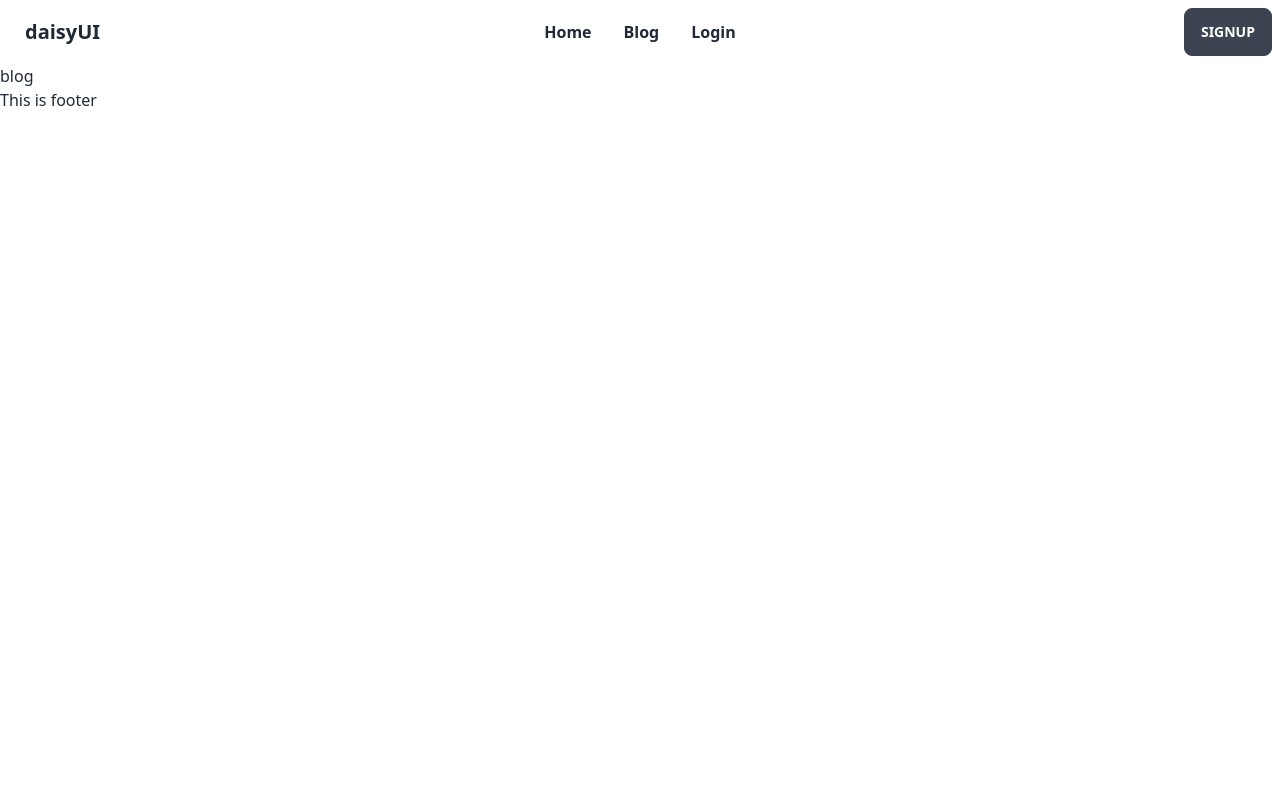
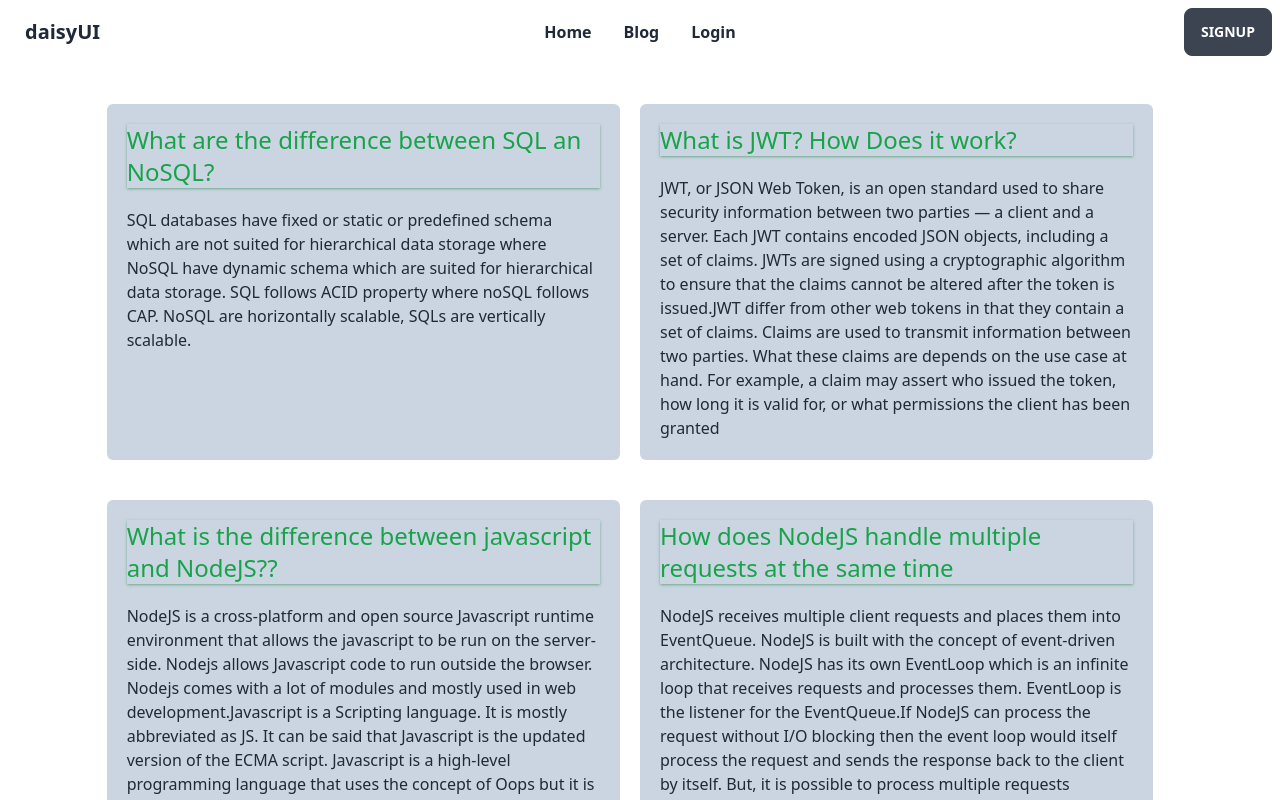
Before and after one commit to Sreemaye44/moment-us-client, a React (Create React App) app: page /blog in a window 1280 px wide. Shown: the top 800 px of the page. Built offline with nearby package versions, Linux system fonts and the light colour scheme; no server answers.

Commit message:
blog page complete

```diff
--- a/src/Pages/Blog/Blog.js
+++ b/src/Pages/Blog/Blog.js
@@ -3,7 +3,26 @@ import React from 'react';
 const Blog = () => {
     return (
         <div>
-            blog
+           <div className='w-10/12 mx-auto py-5 md:grid grid-cols-2'>
+            <div className='bg-slate-300 p-5 mr-5 rounded-md my-5'>
+            <h2 className='text-2xl text-green-600 shadow shadow-green-700/40 mb-5'>What are the difference between SQL an NoSQL?</h2>
+            <p>SQL databases have fixed or static or predefined schema which are not suited for hierarchical data storage where NoSQL have dynamic schema which are suited for hierarchical data storage. SQL follows ACID property  where noSQL follows CAP. NoSQL are horizontally scalable, SQLs are vertically scalable.
+
+            </p>
+            </div>
+           <div className='bg-slate-300 p-5 mr-5 rounded-md my-5'>
+           <h2 className='text-2xl text-green-600 shadow shadow-green-700/40 mb-5'> What is JWT? How Does it work?</h2>
+            <p>JWT, or JSON Web Token, is an open standard used to share security information between two parties — a client and a server. Each JWT contains encoded JSON objects, including a set of claims. JWTs are signed using a cryptographic algorithm to ensure that the claims cannot be altered after the token is issued.JWT differ from other web tokens in that they contain a set of claims. Claims are used to transmit information between two parties. What these claims are depends on the use case at hand. For example, a claim may assert who issued the token, how long it is valid for, or what permissions the client has been granted</p>
+           </div>
+            <div className='bg-slate-300 p-5 mr-5 rounded-md my-5'>
+            <h2 className='text-2xl text-green-600 shadow shadow-green-700/40 mb-5'>What is the difference between javascript and NodeJS??</h2>
+            <p>NodeJS is a cross-platform and open source Javascript runtime environment that allows the javascript to be run on the server-side. Nodejs allows Javascript code to run outside the browser. Nodejs comes with a lot of modules and mostly used in web development.Javascript is a Scripting language. It is mostly abbreviated as JS. It can be said that Javascript is the updated version of the ECMA script. Javascript is a high-level programming language that uses the concept of Oops but it is based on prototype inheritance.Javascript is capable enough to add HTML and play with the DOM.Nodejs does not have capability to add HTML tags.Javascript is used in frontend development.Nodejs is used in server-side development. </p>
+            </div>
+            <div className='bg-slate-300 p-5 mr-5 rounded-md my-5'>
+            <h2 className='text-2xl text-green-600 shadow shadow-green-700/40 mb-5'>How does NodeJS handle multiple requests at the same time</h2>
+            <p>NodeJS receives multiple client requests and places them into EventQueue. NodeJS is built with the concept of event-driven architecture. NodeJS has its own EventLoop which is an infinite loop that receives requests and processes them. EventLoop is the listener for the EventQueue.If NodeJS can process the request without I/O blocking then the event loop would itself process the request and sends the response back to the client by itself. But, it is possible to process multiple requests parallelly using the NodeJS cluster module or worker_threads module. </p>
+            </div>
+        </div>
         </div>
     );
 };
--- a/src/Router/Routes/Routes.js
+++ b/src/Router/Routes/Routes.js
@@ -47,7 +47,7 @@ const router=createBrowserRouter([
         },
         {
           path:'/editReview/:id',
-          element:<EditReview></EditReview>,
+          element:<PrivateRoute><EditReview></EditReview></PrivateRoute>,
           loader: ({params})=>fetch(`http://localhost:5000/myReview/${params.id}`)
 
         },
--- a/src/json/service.json
+++ /dev/null
@@ -1,4 +0,0 @@
-[
-
-
-]
```
